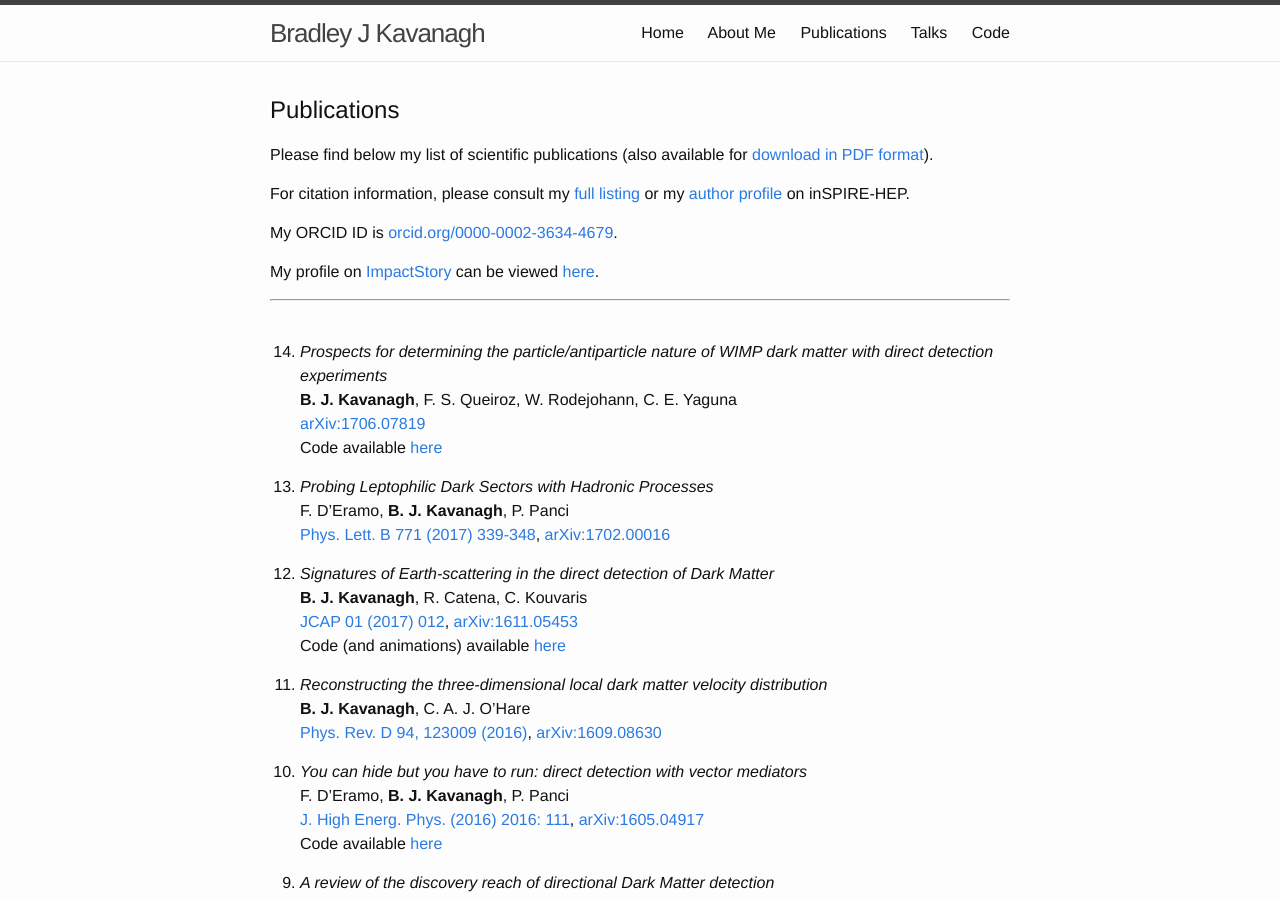
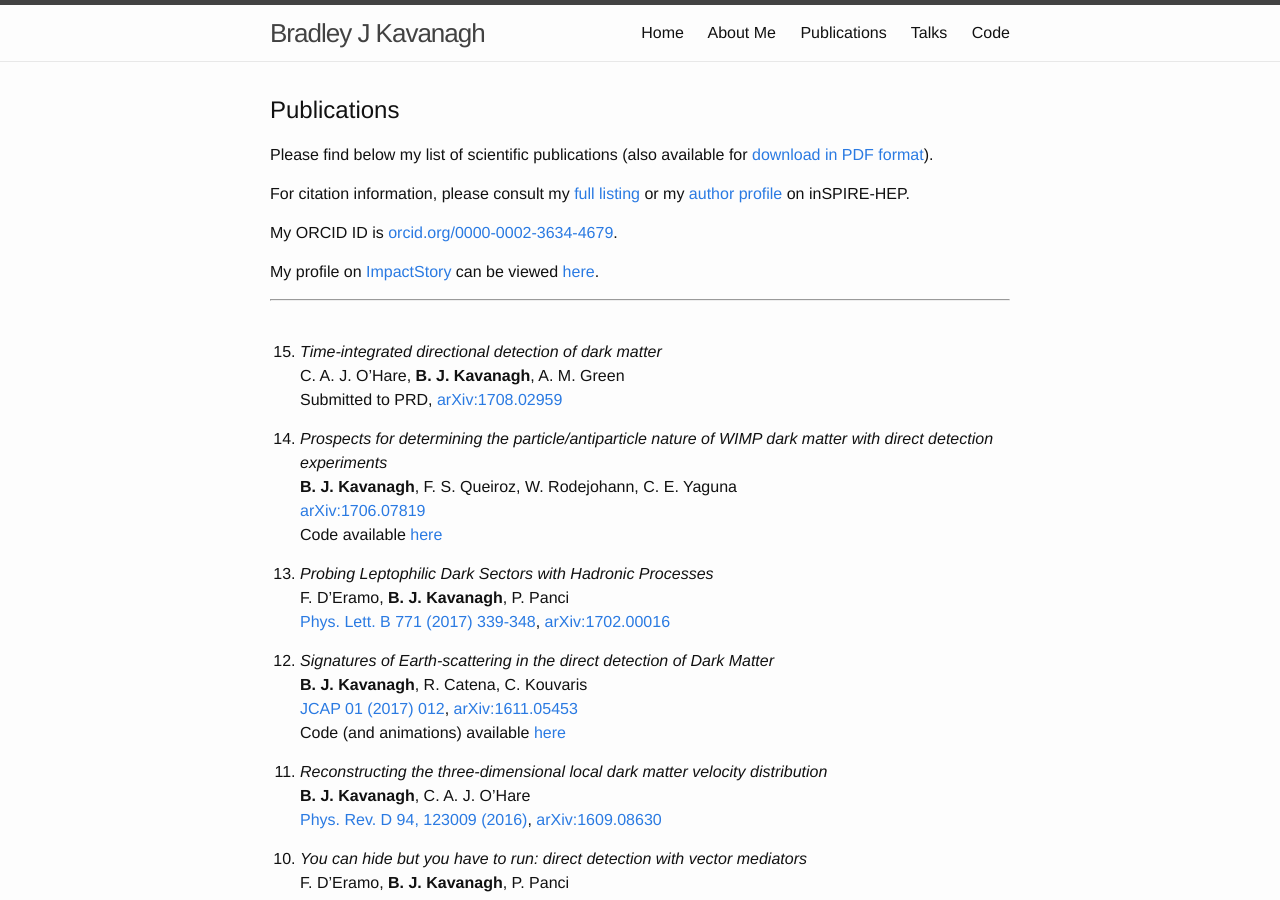
Before and after one commit to bradkav/bradkav.github.io, a Jekyll site: the page built from publications.md, in a window 1280 px wide and 900 px high. Built offline with Jekyll 4.4.1, drawn with Linux system fonts in a browser that asks for light colours.

Commit message:
Added arXiv:1708.02959

```diff
--- a/publications.md
+++ b/publications.md
@@ -18,6 +18,10 @@ My profile on [ImpactStory](https://impactstory.org/) can be viewed [here](https
 
 ***
 <br>
+
+15. *Time-integrated directional detection of dark matter*
+C. A. J. O'Hare, **B. J. Kavanagh**, A. M. Green
+Submitted to PRD, [arXiv:1708.02959](https://arxiv.org/abs/1708.02959)
 
 14. *Prospects for determining the particle/antiparticle nature of WIMP dark matter with direct detection experiments*
 **B. J. Kavanagh**, F. S. Queiroz, W. Rodejohann, C. E. Yaguna
```
